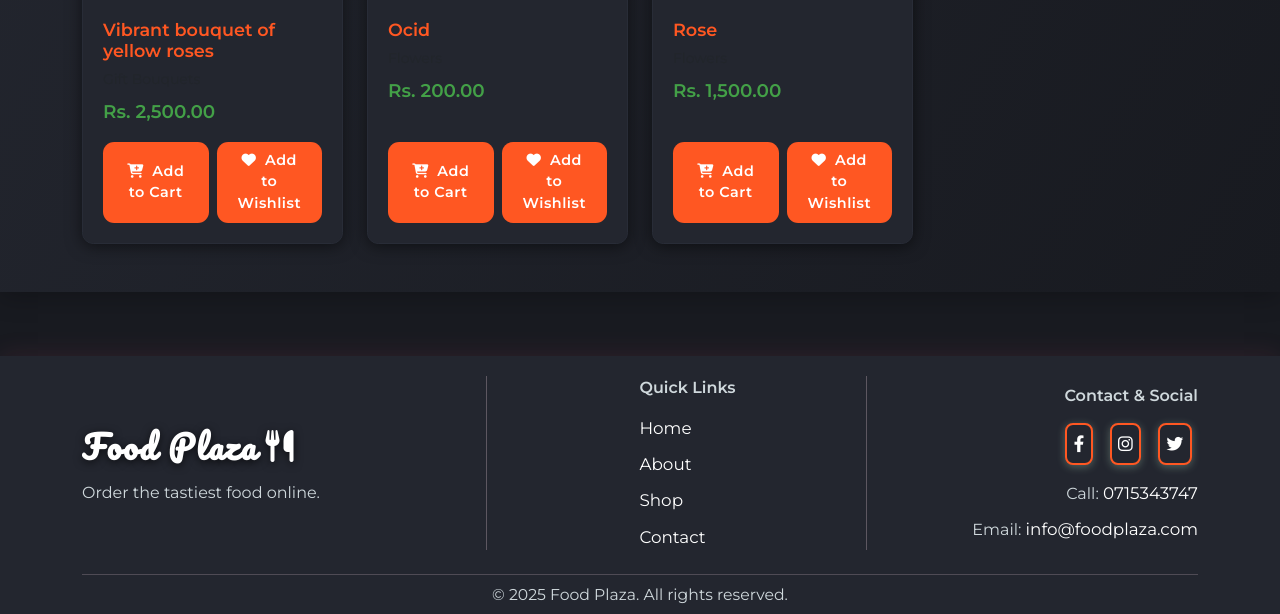
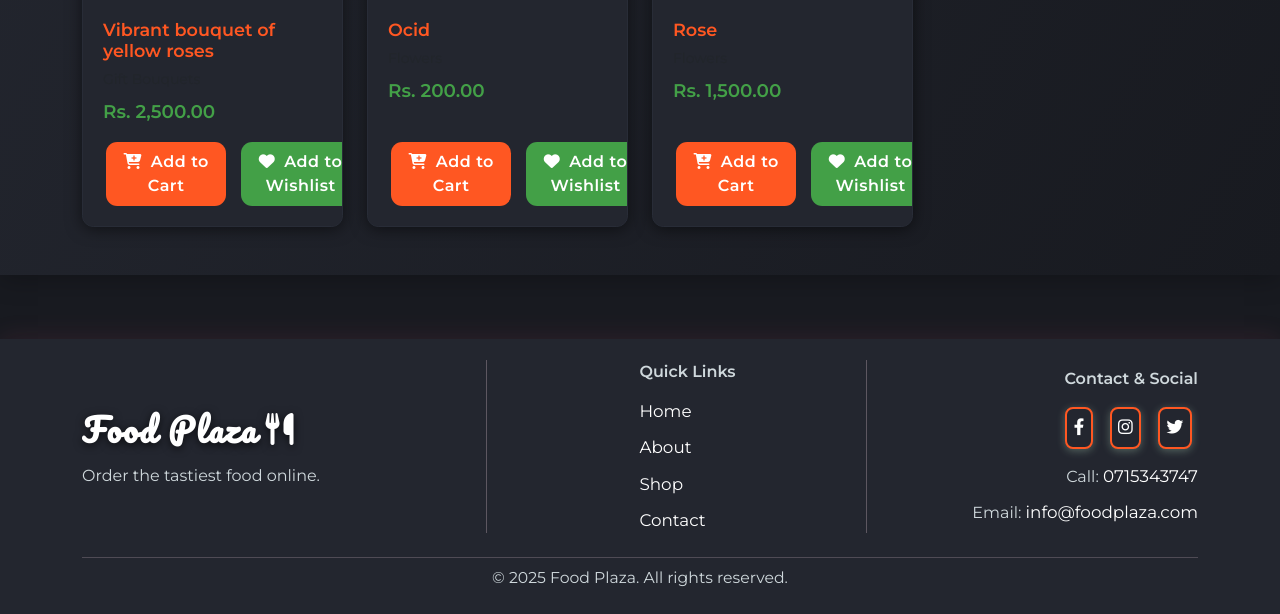
Before and after one commit to Nimesh-Kavinda/FoodPlaza, a PHP site: page /views/shop.php in a window 1280 px wide. Shown: the part 496-1110 px from the top of the page. After the commit the page ends 1083 px from the top, so only its background shows below. Run offline with PHP 8.4, Linux system fonts and the light colour scheme; data comes from the database, SQL or seed files in the repository; some libraries are stand-ins or nearby versions.

Commit message:
Simplify wishlist button text and enhance styling for better user experience

```diff
--- a/controller/search_products.php
+++ b/controller/search_products.php
@@ -66,7 +66,7 @@ foreach ($products as $product): ?>
                     </button>                    <button type="button" class="btn btn-outline-secondary btn-sm w-100 add-to-wishlist-btn<?php echo $product['in_wishlist'] ? ' active' : ''; ?>"
                             data-product-id="<?php echo $product['id']; ?>">
                         <i class="fa fa-heart me-1<?php echo $product['in_wishlist'] ? ' text-danger' : ''; ?>"></i>
-                        <?php echo $product['in_wishlist'] ? 'Remove from Wishlist' : 'Add to Wishlist'; ?>
+                        <?php echo $product['in_wishlist'] ? 'Remove' : 'Add to Wishlist'; ?>
                     </button>
                 </div>
             </div>
--- a/public/css/main.css
+++ b/public/css/main.css
@@ -322,7 +322,7 @@ nav .username:hover{
 .testimonial-author {
   font-size: 18px;
   font-weight: 600;
-  color: var(--foodplaza-primary);
+  color: var(--foodplaza-secondary);
   text-align: center;
   margin: 0;
 }
@@ -1139,13 +1139,37 @@ body.signup-page {
   font-size: 0.9rem;
 }
 
-@media (max-width: 767px) {
-  #shopProductGrid .product-card {
-    min-height: 350px;
-  }
-  #shopProductGrid .product-card .card-img-top {
-    height: 180px;
-  }
+/* Shop search input placeholder color white */
+.shop-search-input::placeholder {
+  color: #fff !important;
+  opacity: 1;
+}
+.shop-search-input {
+  color: #fff !important;
+  background: var(--foodplaza-bg) !important;
+}
+
+/* Product card button fixed size and wishlist button color */
+#shopProductGrid .btn,
+#shopProductGrid .add-to-cart-btn,
+#shopProductGrid .add-to-wishlist-btn {
+  min-width: 120px;
+  max-width: 140px;
+  padding: 0.5rem 0.5rem;
+  font-size: 1rem;
+  border-radius: 2rem;
+  text-align: center;
+  margin: 0 0.2rem;
+}
+#shopProductGrid .add-to-wishlist-btn {
+  background: var(--foodplaza-secondary) !important;
+  color: #fff !important;
+  border: none !important;
+  transition: background 0.2s;
+}
+#shopProductGrid .add-to-wishlist-btn:hover {
+  background: #388e3c !important;
+  color: #fff !important;
 }
 
 /* --- DARK THEME OVERRIDES FOR ALL SECTIONS & COMPONENTS --- */
--- a/public/js/wishlist.js
+++ b/public/js/wishlist.js
@@ -112,7 +112,7 @@ function performWishlistAction(productId, button, isRemoval = false) {
                 // Update button state for toggle buttons
                 if (data.action === 'added') {
                     button.classList.add('active');
-                    button.innerHTML = `<i class="fa fa-heart me-1 text-danger"></i> Remove from Wishlist`;
+                    button.innerHTML = `<i class="fa fa-heart me-1 text-danger"></i> Remove`;
 
                     // Show success message for add action
                     Swal.fire({
```
